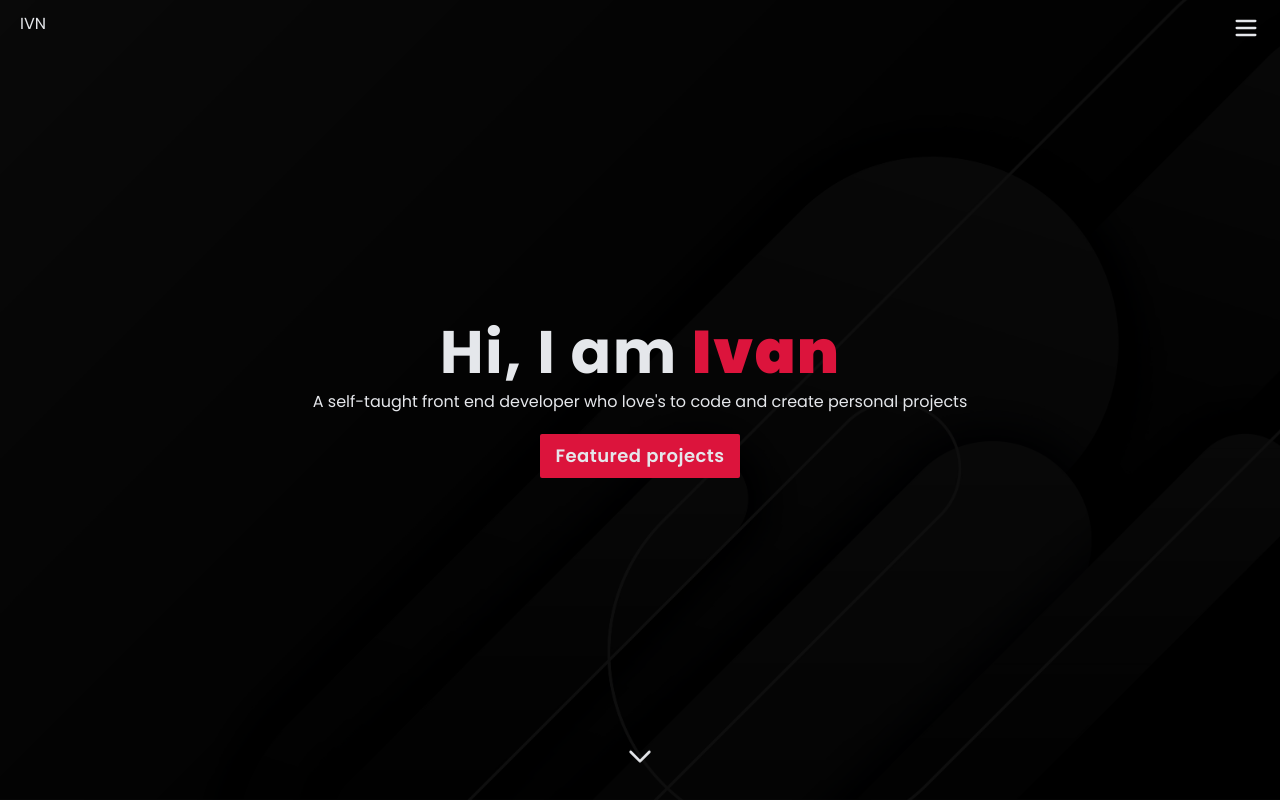
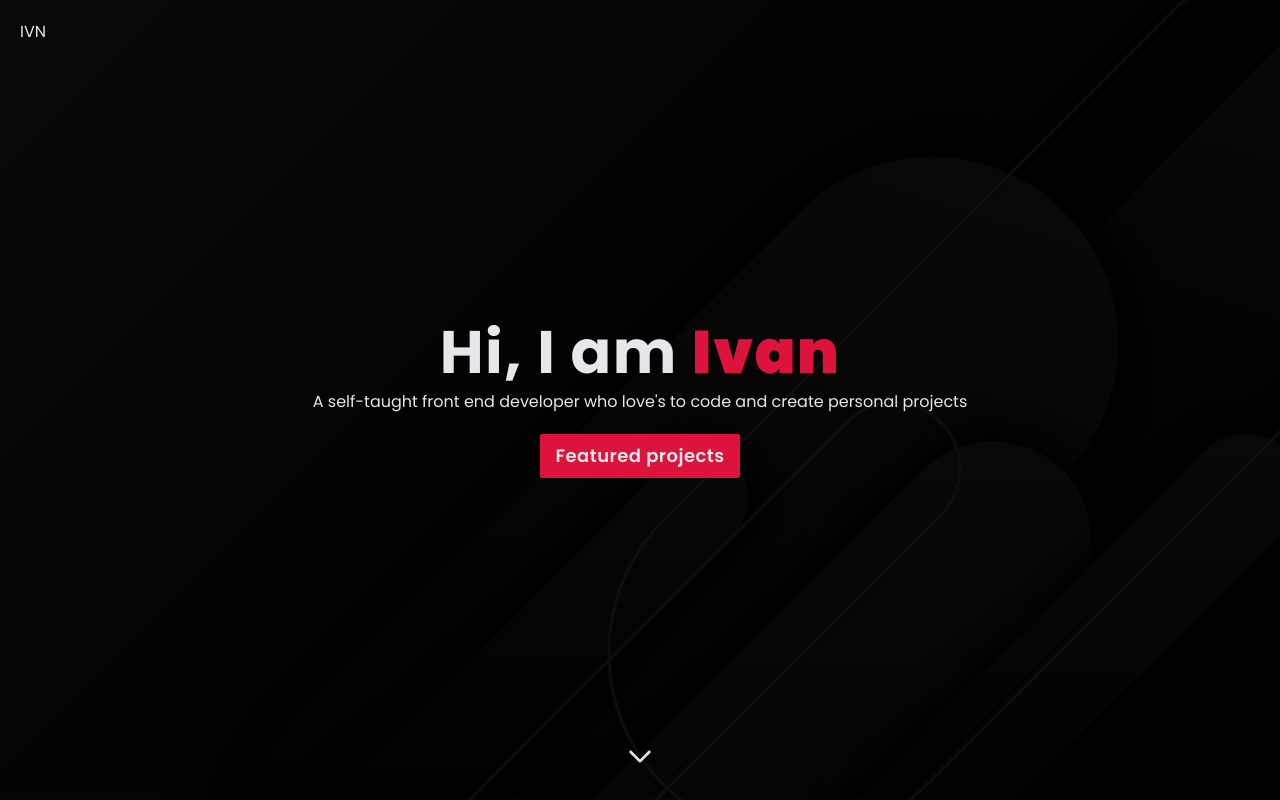
Before and after one commit to ivnditchon/portfolio_v2, a React (Create React App) app: page / in a window 1280 px wide. Built offline with nearby package versions, Linux system fonts and the light colour scheme.

Commit message:
Creating styles

```diff
--- a/src/components/Topbar.js
+++ b/src/components/Topbar.js
@@ -1,3 +1,6 @@
+import TopbarItems from "./TopbarItems";
+import { HomeIcon, ExclamationIcon, FolderIcon, PhoneIcon } from "@heroicons/react/outline"
+
 const Topbar = () => {
     // Menu toggle
     const handleMenu = (e) => {
@@ -7,9 +10,9 @@ const Topbar = () => {
     }
 
     return (
-        <div role="banner" className="w-full h-14 flex justify-between fixed top-0 z-50 px-5 py-3">
+        <div role="banner" className="w-full h-14 flex justify-between items-start fixed top-0 z-50 px-5 py-5">
             <h1 className="text-gray-200">IVN</h1>
-            <div className="flex item-center">
+            <div className="flex item-center lg:hidden">
                 {/** Use dynamic variable for onClick attribute */}
                 <button onClick={(e) => handleMenu(e)}>
                     <svg xmlns="http://www.w3.org/2000/svg" className="h-6 w-6 text-gray-200 xs:h-7 xs:w-7" fill="none" viewBox="0 0 24 24" stroke="currentColor">
@@ -17,12 +20,12 @@ const Topbar = () => {
                     </svg>
                 </button>
             </div>
-            <ul role='navigation' className="hidden">
-                <li>home</li>
-                <li>about</li>
-                <li>project</li>
-                <li>contact</li>
-            </ul>
+            <div className="hidden lg:flex lg:flex-grow lg:justify-between lg:max-w-xs">
+                <TopbarItems Icon={HomeIcon} title="home" />
+                <TopbarItems Icon={ExclamationIcon} title="about" />
+                <TopbarItems Icon={FolderIcon} title="project" />
+                <TopbarItems Icon={PhoneIcon} title="phone" />
+            </div>
         </div>
     );
 }
```
